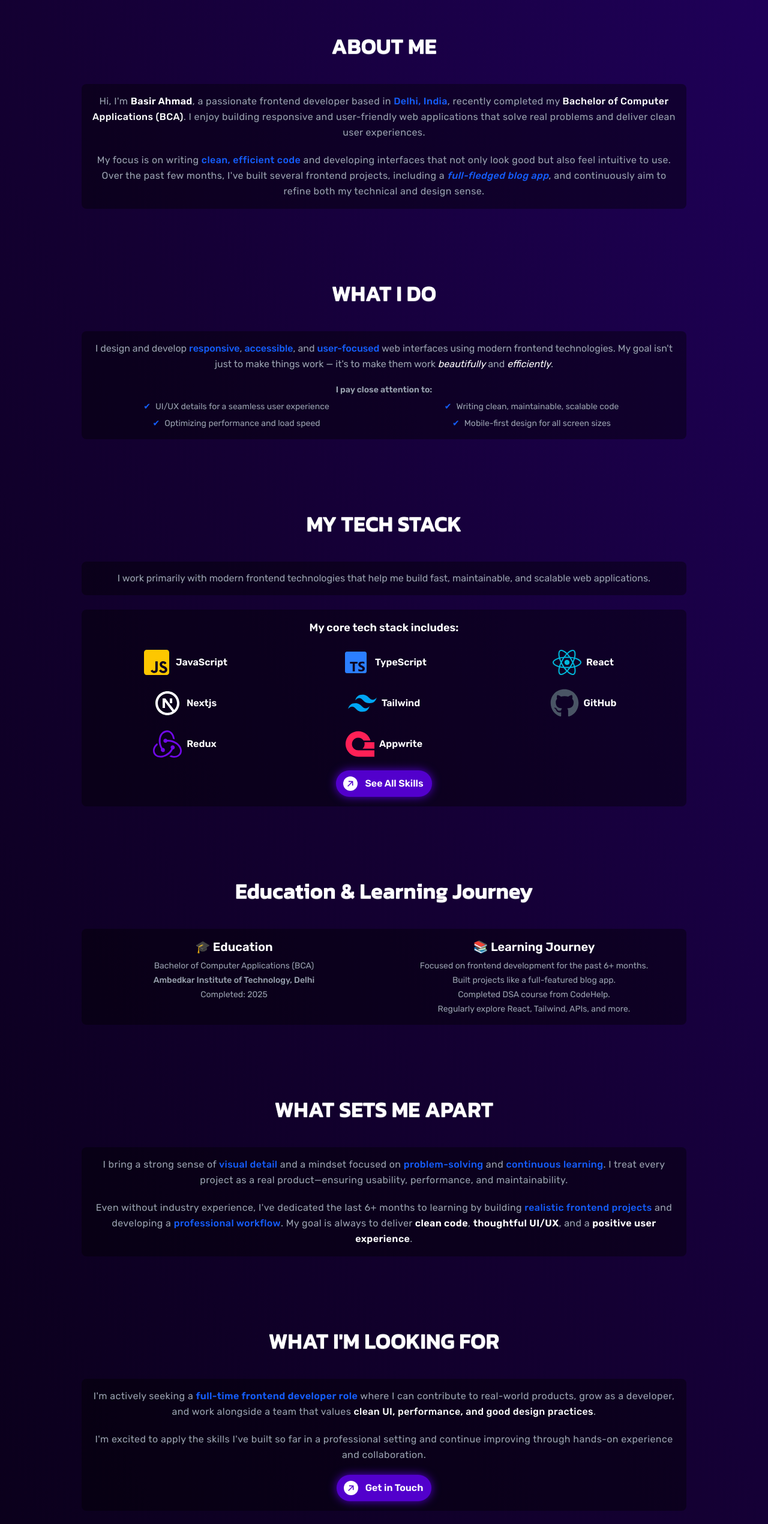
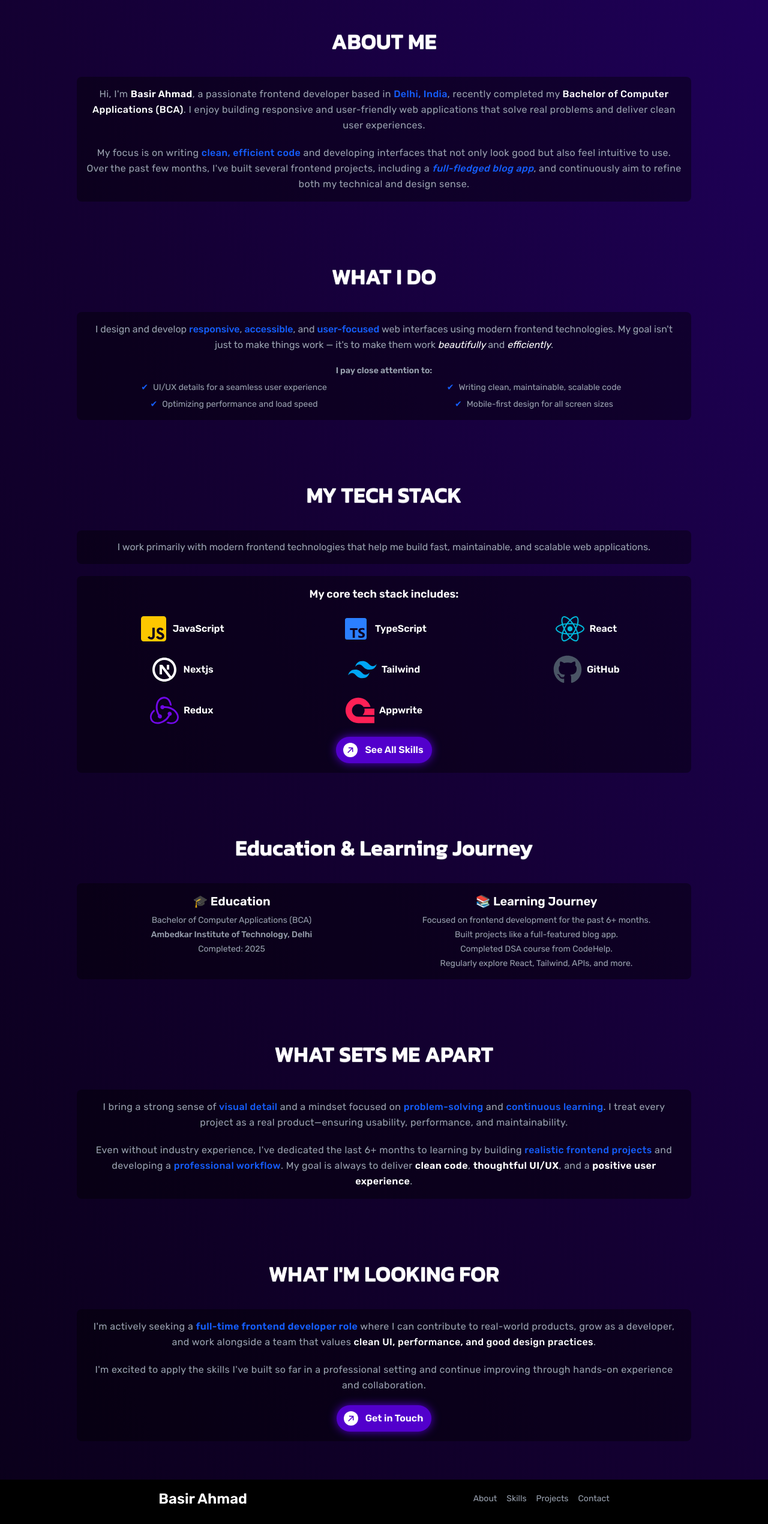
Before and after one commit to thebeliever1812/personal-portfolio, a Next.js app: page /about in a window 1280 px wide. Shown: the part 100-2640 px from the top of the page at 60% size. Built offline with nearby package versions, Linux system fonts and the light colour scheme.

Commit message:
Refactor About page sections to use Container component for consistent layout; add MySkillSet component and index file for SkillPageSections; enhance Loading component with background blur effect.

```diff
--- a/app/components/AboutPageSections/AboutMe.tsx
+++ b/app/components/AboutPageSections/AboutMe.tsx
@@ -1,10 +1,10 @@
 import React from 'react'
-import {  Heading } from '../index'
+import { Container, Heading } from '../index'
 import { ParaContent } from '../HomePageSections'
 
 const AboutMe: React.FC = () => {
     return (
-        <section className="about-me w-full space-y-6 p-6 md:p-10">
+        <Container>
             <Heading>
                 ABOUT ME
             </Heading>
@@ -17,7 +17,7 @@
                     My focus is on writing <span className="text-blue-600 font-medium">clean, efficient code</span> and developing interfaces that not only look good but also feel intuitive to use. Over the past few months, I've built several frontend projects, including a <span className="italic font-medium text-blue-600">full-fledged blog app</span>, and continuously aim to refine both my technical and design sense.
                 </p>
             </ParaContent>
-        </section>
+        </Container>
     )
 }
 
--- a/app/components/AboutPageSections/Education.tsx
+++ b/app/components/AboutPageSections/Education.tsx
@@ -1,10 +1,10 @@
 import React from 'react'
-import { Heading } from '../index'
+import { Container, Heading } from '../index'
 import { ParaContent } from '../HomePageSections'
 
 const Education: React.FC = () => {
     return (
-        <section className='education space-y-6 w-full p-6 md:p-10'>
+        <Container>
             <Heading>
                 Education & Learning Journey
             </Heading>
@@ -33,7 +33,7 @@
                 </div>
 
             </ParaContent>
-        </section>
+        </Container>
     )
 }
 
--- a/app/components/AboutPageSections/TechStack.tsx
+++ b/app/components/AboutPageSections/TechStack.tsx
@@ -1,10 +1,10 @@
 import React from 'react'
-import { Heading, SkillIcon, CTAButton } from '../index'
+import { Heading, SkillIcon, CTAButton, Container } from '../index'
 import { ParaContent } from '../HomePageSections'
 
 const TechStack: React.FC = () => {
     return (
-        <section className='tech-stack space-y-6 w-full p-6 md:p-10'>
+        <Container>
             <Heading>
                 MY TECH STACK
             </Heading>
@@ -31,7 +31,7 @@
                     See All Skills
                 </CTAButton>
             </ParaContent>
-        </section>
+        </Container>
     )
 }
 
--- a/app/components/AboutPageSections/WhatIDo.tsx
+++ b/app/components/AboutPageSections/WhatIDo.tsx
@@ -1,10 +1,10 @@
 import React from 'react'
-import {  Heading } from '../index'
+import { Container, Heading } from '../index'
 import { ParaContent } from '../HomePageSections'
 
 const WhatIDo: React.FC = () => {
     return (
-        <section className="what-i-do w-full space-y-6 p-6 md:p-10">
+        <Container>
             <Heading>
                 WHAT I DO
             </Heading>
@@ -33,7 +33,7 @@
                     </ul>
                 </div>
             </ParaContent>
-            </section>
+        </Container>
     )
 }
 
--- a/app/components/AboutPageSections/WhatIWant.tsx
+++ b/app/components/AboutPageSections/WhatIWant.tsx
@@ -1,10 +1,10 @@
 import React from 'react'
-import { Heading, CTAButton } from '../index'
+import { Heading, CTAButton, Container } from '../index'
 import { ParaContent } from '../HomePageSections'
 
 const WhatIWant: React.FC = () => {
     return (
-        <section className="what-i-want w-full space-y-6 p-6 md:p-10">
+        <Container>
             <Heading>
                 WHAT I'M LOOKING FOR
             </Heading>
@@ -19,7 +19,7 @@
                     Get in Touch
                 </CTAButton>
             </ParaContent>
-        </section>
+        </Container>
     )
 }
 
--- a/app/components/AboutPageSections/WhatSetsMeApart.tsx
+++ b/app/components/AboutPageSections/WhatSetsMeApart.tsx
@@ -1,10 +1,10 @@
 import React from 'react'
-import { Heading } from '../index'
+import { Container, Heading } from '../index'
 import { ParaContent } from '../HomePageSections'
 
 const WhatSetsMeApart: React.FC = () => {
     return (
-        <section className="what-sets-me-apart w-full space-y-6 p-6 md:p-10">
+        <Container>
             <Heading>
                 WHAT SETS ME APART
             </Heading>
@@ -17,7 +17,7 @@
                     Even without industry experience, I&apos;ve dedicated the last 6+ months to learning by building <span className="font-medium text-blue-600">realistic frontend projects</span> and developing a <span className="font-medium text-blue-600">professional workflow</span>. My goal is always to deliver <span className="font-semibold text-white">clean code</span>, <span className="font-semibold text-white">thoughtful UI/UX</span>, and a <span className="font-semibold text-white">positive user experience</span>.
                 </p>
             </ParaContent>
-        </section>
+        </Container>
     )
 }
 
--- a/app/components/HomePageSections/SkillGroup.tsx
+++ b/app/components/HomePageSections/SkillGroup.tsx
@@ -37,7 +37,7 @@
                                 <span className='text-xl rotate-[270deg] absolute bottom-20 right-0 left-0 duration-200 opacity-100 group-hover:opacity-0 lg:block hidden'>
                                     {skill}
                                 </span>
-                                <span className='lg:opacity-0 lg:group-hover:opacity-100'>
+                                <span className='text-xs lg:text-md lg:opacity-0 lg:group-hover:opacity-100'>
                                     {skill}
                                 </span>
                             </div>
--- /dev/null
+++ b/app/components/SkillPageSections/MySkillSet.tsx
@@ -0,0 +1,9 @@
+import React from 'react'
+
+const MySkillSet: React.FC = () => {
+    return (
+        <div>MySkillSet</div>
+    )
+}
+
+export default MySkillSet
--- a/app/loading.tsx
+++ b/app/loading.tsx
@@ -4,6 +4,7 @@
     return (
         <div className="flex justify-center items-center h-screen" >
             <div className="p-2 animate-spin drop-shadow-2xl bg-gradient-to-bl from-pink-400 via-purple-400 to-indigo-600 h-20 w-20 aspect-square rounded-full">
+                <div className="rounded-full h-full w-full bg-slate-100 dark:bg-zinc-900 background-blur-md"></div>
             </div>
         </div>
 
```
Also changed, not shown: app/components/SkillPageSections/index.ts (added). Lines whose indentation alone changed are shown as unchanged.
